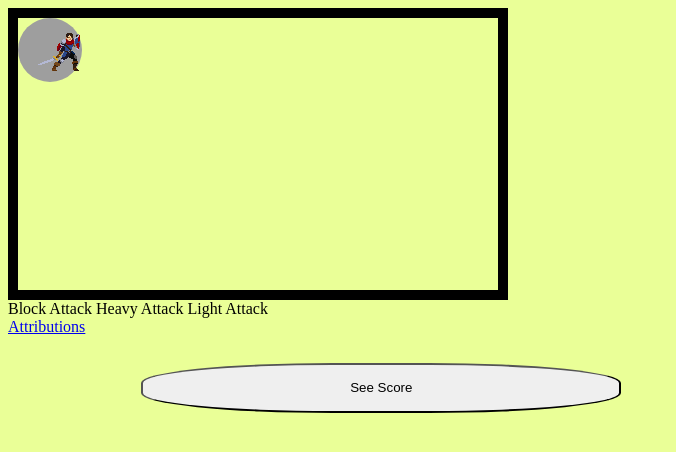
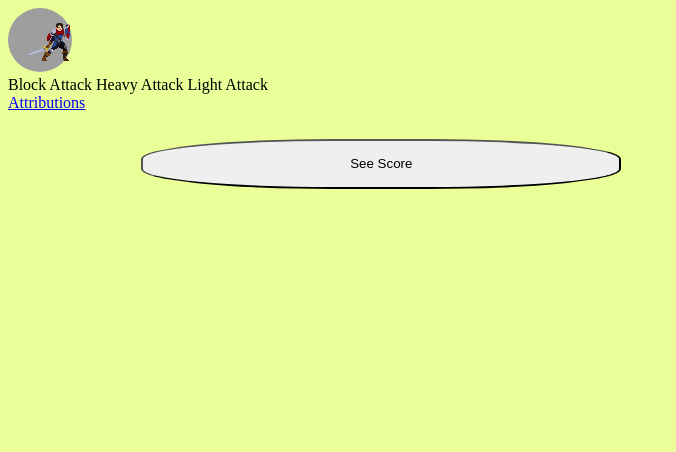
Before and after one commit to TylerGoldsmith/Milestone1WebGame, a plain HTML site: page index.html in a window 1280 px wide. Shown: the whole page, without its empty margins (0-676 px from the left). Drawn offline with nearby package versions, Linux system fonts and the light colour scheme; grey boxes are pictures that could not be loaded.

Commit message:
fixed not invoking function

```diff
--- a/index.html
+++ b/index.html
@@ -15,9 +15,9 @@
 
 <body>
     <main>
-        <section id="battleBox">
+        <!-- <section id="battleBox"> -->
             <!-- User vs Opponent -->
-            <div id="userVsOpponent">
+            <!-- <div id="userVsOpponent"> -->
                 <!-- User Idle Image -->
                 <div id="userIdleAnimation">
                     <img src="assets/images/heroImages/Sprites/HeroKnight/BlockIdle/HeroKnight_Block_Idle_0.png" alt ="Hero Idle">
@@ -58,7 +58,6 @@
                 <!-- Opponent -->
                 <div>
                     <img src="assets/images/opponents/opponent1.png" alt="Opponent" id="opponentPictureMain">
-                </div>
             </div>
             <!-- Background Images -->
             <!-- <img src="assets/images/backgroundlayers/layers/bgback.png" id="bg1">;
@@ -79,6 +78,7 @@
                 <!-- </ul> -->
             </div>
             <a href="attribution.html">Attributions</a>
+        </div>
             <!-- Alert -->
             <div id="alertBox_WLD">
                 <button onclick="alertRecord()">See Score</button>
@@ -91,7 +91,7 @@
                 </audio> -->
 
             </div>
-        </section>
+        <!-- </section> -->
     </main>
     <!-- internal js -->
     <script src="assets/js/index.js"></script>
```
